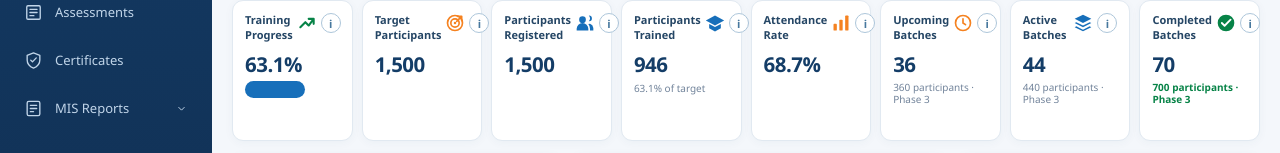
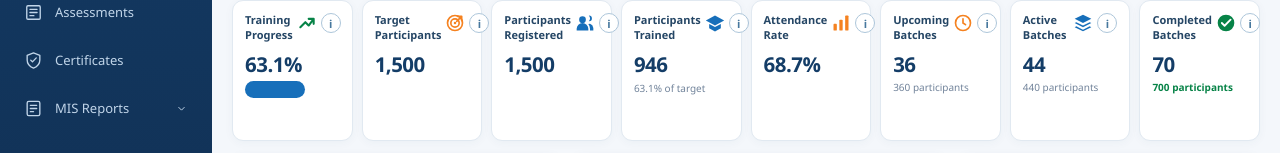
Before and after one commit to VSKSurya/TeacherTraining, a React (Vite) app: page / in a window 1280 px wide. Shown: the part 436-589 px from the top of the page. Built offline with nearby package versions, Linux system fonts and the light colour scheme.

Commit message:
Remove phase labels from batch KPI subtitles

```diff
--- a/public/legacy-dashboard.js
+++ b/public/legacy-dashboard.js
@@ -88,12 +88,6 @@
   });
   const selectedPhaseLabel=()=>selectedPhase?`Phase ${selectedPhase}: ${batchPhases[selectedPhase-1]}`:'';
   const dashboardBatches=()=>selectedPhase?batchData.filter(batch=>batch.phaseNumber===selectedPhase):batchData;
-  function phaseNumberLabel(batches=dashboardBatches()){
-    const phaseNumbers=[...new Set(batches.map(batch=>batch.phaseNumber))].sort((a,b)=>a-b);
-    if(phaseNumbers.length===1)return `Phase ${phaseNumbers[0]}`;
-    if(phaseNumbers.length>1)return `Phases ${phaseNumbers[0]}–${phaseNumbers[phaseNumbers.length-1]}`;
-    return 'No phases';
-  }
   const audienceSize=(batch,audience=selectedAudience)=>audience==='Teacher'?batch.teacherParticipants:batch.studentParticipants;
   function audienceMetrics(batch,audience=selectedAudience){
     const planned=audienceSize(batch,audience),registered=batch.status==='upcoming'?Math.round(planned*(audience==='Teacher'?.95:.91)):planned;
@@ -123,7 +117,7 @@
       const batchPercent=batchesInView.length?matchingBatches.length/batchesInView.length*100:0;
       document.querySelector(`[data-status-count="${status}"]`).textContent=`${matchingBatches.length.toLocaleString('en-IN')} (${batchPercent.toFixed(0)}%)`;
       document.querySelector(`[data-participant-total="${status}"]`).textContent=`${participantCount.toLocaleString('en-IN')} participants`;
-      batchStatusSummaries[status]=`${participantCount.toLocaleString('en-IN')} participants · ${phaseNumberLabel(matchingBatches)}`;
+      batchStatusSummaries[status]=`${participantCount.toLocaleString('en-IN')} participants`;
     }
     function updateKpi(label,value,sub){
       const card=[...document.querySelectorAll('.kpi')].find(item=>item.querySelector('.kpi-label')?.textContent.trim()===label);
```
